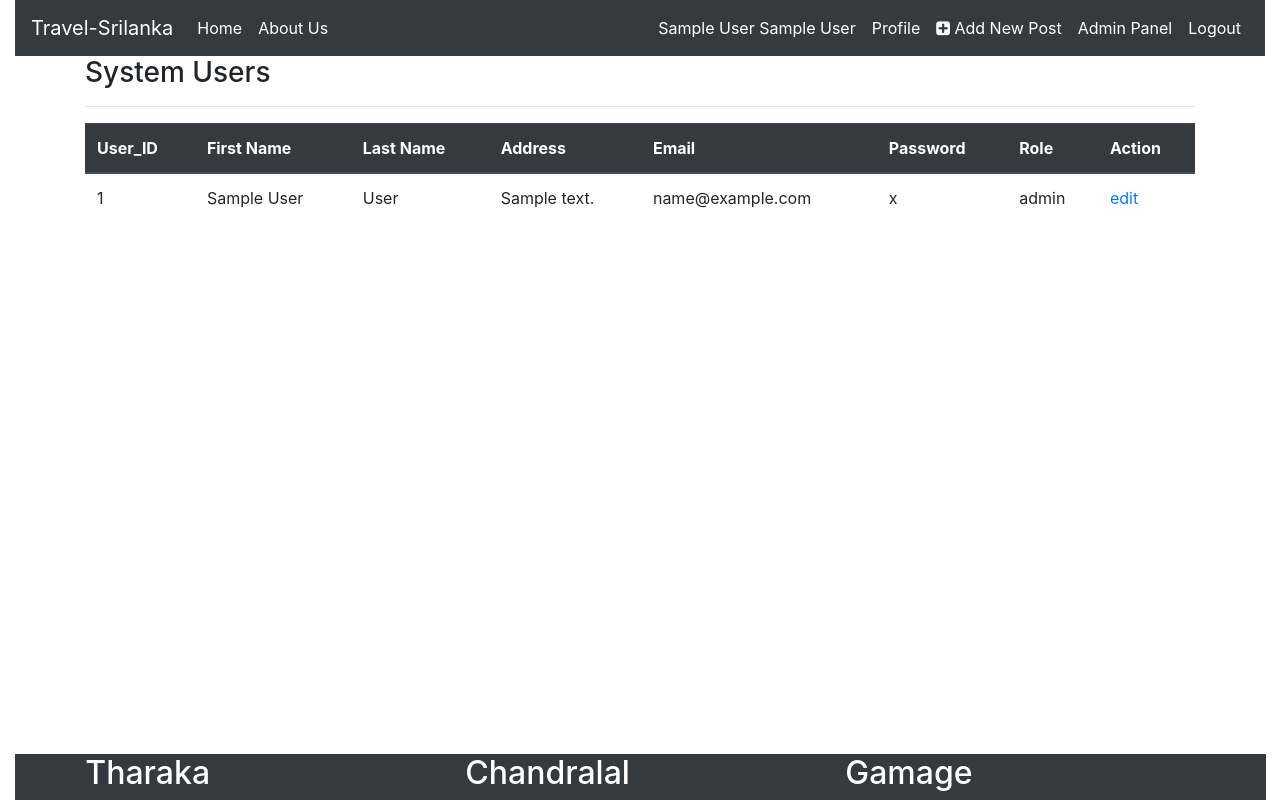
After one commit to TharakaCz/Traval-Srilanka, a CodeIgniter app: page /database/index.php/Admin/admin_panel in a window 1280 px wide. The commit adds this page. Run offline with CodeIgniter, Linux system fonts and the light colour scheme; the visitor is signed in with stand-in values (Sample User, id 1); tables that the repository leaves empty or names only in its code hold one stand-in row (values such as "Sample post").

Commit message:
fetch-data table

```diff
--- a/application/config/autoload.php
+++ b/application/config/autoload.php
@@ -58,7 +58,7 @@ $autoload['packages'] = array();
 |
 |	$autoload['libraries'] = array('user_agent' => 'ua');
 */
-$autoload['libraries'] = array('database','form_validation','session');
+$autoload['libraries'] = array('database','form_validation','session','table');
 
 /*
 | -------------------------------------------------------------------
--- /dev/null
+++ b/application/controllers/Admin.php
@@ -0,0 +1,19 @@
+<?php
+/**
+ * Created by IntelliJ IDEA.
+ * User: ASUS
+ * Date: 10/24/2019
+ * Time: 7:20 PM
+ */
+
+class Admin extends CI_Controller
+{
+
+    public function admin_panel(){
+        $this->load->model('Admin_Model');
+        $result['data'] = $this->Admin_Model->getUsers();
+
+        $this->load->view('adminPanel',$result);
+
+    }
+}
--- a/application/controllers/Home.php
+++ b/application/controllers/Home.php
@@ -25,17 +25,14 @@ class Home extends CI_Controller {
 	public function login(){
 	    $this->load->view('login');
     }
-
     public function  registor(){
 	    $this->load->view('registor');
     }
-
-
     public function about(){
 	    $this->load->view('aboutUs');
     }
-
     public function postContent(){
 	    $this->load->view('postContent');
     }
+
 }
--- a/application/controllers/Login.php
+++ b/application/controllers/Login.php
@@ -31,10 +31,13 @@ class Login extends CI_Controller
                   'email' =>$result->email,
                   'address'=>$result->address,
                   'password'=>$result->password,
-                  'active'=>true
+                  'active'=>true,
+                  'role'=>$result->role
               );
 
               $this->session->set_userdata($user_data);
+
+
                 redirect('HOME/index');
             }else{
                 $this->session->set_flashdata('msg','Login Faild Try Again');
--- /dev/null
+++ b/application/models/Admin_Model.php
@@ -0,0 +1,25 @@
+<?php
+/**
+ * Created by IntelliJ IDEA.
+ * User: ASUS
+ * Date: 10/25/2019
+ * Time: 11:02 AM
+ */
+
+class Admin_Model extends CI_Model
+{
+
+    public function getUsers(){
+
+        $query = $this->db->query('SELECT * FROM USER');
+
+        if ($query != null){
+            return $query;
+        }else{
+            echo ('error');
+        }
+
+
+
+    }
+}
--- a/application/models/User_Modle.php
+++ b/application/models/User_Modle.php
@@ -17,6 +17,7 @@ class User_Modle extends CI_Model
             'address' => $this->input->post('address',TRUE),
             'email' => $this->input->post('email',TRUE),
             'password' => sha1($this->input->post('password',TRUE)),
+            'role' => $role ='user'
         );
 
         $this->db->insert('user',$data);
--- /dev/null
+++ b/application/views/adminPanel.php
@@ -0,0 +1,57 @@
+<?php include 'partials/header.php'?>
+<?php include 'partials/navBar.php'?>
+<div class="container">
+    <div class="row">
+        <div class="col-sm">
+        </div>
+    </div>
+
+    <div class="row">
+        <div class="col-sm">
+            <h3>System Users</h3>
+            <hr>
+            <table class="table" id="table" >
+                <thead class="thead-dark">
+                <tr>
+                    <th scope="col">User_ID</th>
+                    <th scope="col">First Name</th>
+                    <th scope="col">Last Name</th>
+                    <th scope="col">Address</th>
+                    <th scope="col">Email</th>
+                    <th scope="col">Password</th>
+                    <th scope="col">Role</th>
+                    <th scope="col">Action</th>
+                </tr>
+                </thead>
+                <tbody>
+                        <?php
+                        if ($data->num_rows() >0){
+
+                            foreach ($data->result() as $row){
+
+                                ?>
+                                <tr>
+                                    <td><?php echo $row->pid;?></td>
+                                    <td><?php echo $row->frist_name;?></td>
+                                    <td><?php echo $row->last_name;?></td>
+                                    <td><?php echo $row->address;?></td>
+                                    <td><?php echo $row->email;?></td>
+                                    <td><?php echo $row->password;?></td>
+                                    <td><?php echo $row->role;?></td>
+                                    <td><?php echo "<a href='#'>edit</a>"?></td>
+                                </tr>
+                        <?php
+                            }
+
+                        }else{
+                            echo "<td>No Data Preview</td>";
+                        }
+                        ?>
+                </tbody>
+            </table>
+
+        </div>
+    </div>
+</div>
+<?php include 'partials/footerContent.php'?>
+<?php include 'partials/footer.php'?>
--- /dev/null
+++ b/application/views/partials/adminDashboardAuth.php
@@ -0,0 +1 @@
+<a class="nav-link" href="<?php echo base_url('index.php/Admin/admin_panel');?>" id="adminpanel">Admin Panel</a>
--- a/application/views/partials/footer.php
+++ b/application/views/partials/footer.php
@@ -2,5 +2,5 @@
 </body>
 <script src="https://code.jquery.com/jquery-3.3.1.slim.min.js" integrity="sha384-q8i/X+965DzO0rT7abK41JStQIAqVgRVzpbzo5smXKp4YfRvH+8abtTE1Pi6jizo" crossorigin="anonymous"></script>
 <script src="https://cdnjs.cloudflare.com/ajax/libs/popper.js/1.14.7/umd/popper.min.js" integrity="sha384-UO2eT0CpHqdSJQ6hJty5KVphtPhzWj9WO1clHTMGa3JDZwrnQq4sF86dIHNDz0W1" crossorigin="anonymous"></script>
-<script src="https://stackpath.bootstrapcdn.com/bootstrap/4.3.1/js/bootstrap.min.js" integrity="sha384-JjSmVgyd0p3pXB1rRibZUAYoIIy6OrQ6VrjIEaFf/nJGzIxFDsf4x0xIM+B07jRM" crossorigin="anonymous"></script
+<script src="https://stackpath.bootstrapcdn.com/bootstrap/4.3.1/js/bootstrap.min.js" integrity="sha384-JjSmVgyd0p3pXB1rRibZUAYoIIy6OrQ6VrjIEaFf/nJGzIxFDsf4x0xIM+B07jRM" crossorigin="anonymous"></script>
 </html>
--- a/application/views/partials/navBar.php
+++ b/application/views/partials/navBar.php
@@ -33,6 +33,12 @@
                 }?>
             </li>
             <li class="nav-item active">
+                <?php $role= $this->session->userdata('role');
+                if ($role == 'admin' ){
+                    include 'adminDashboardAuth.php';
+                }?>
+            </li>
+            <li class="nav-item active">
                 <?php $status= $this->session->userdata('active');
                 if ($status != false){
                     include 'auth.php';
```
